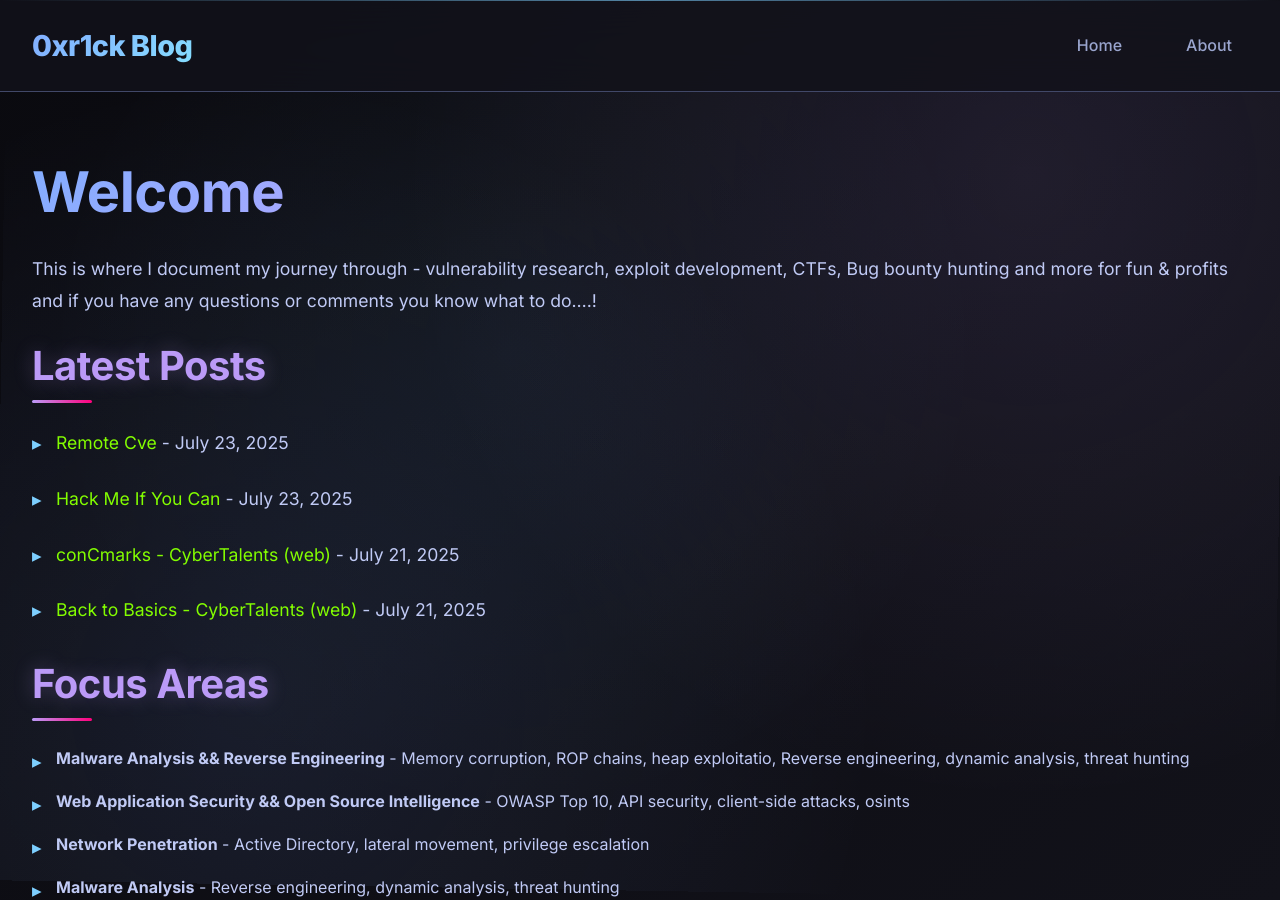
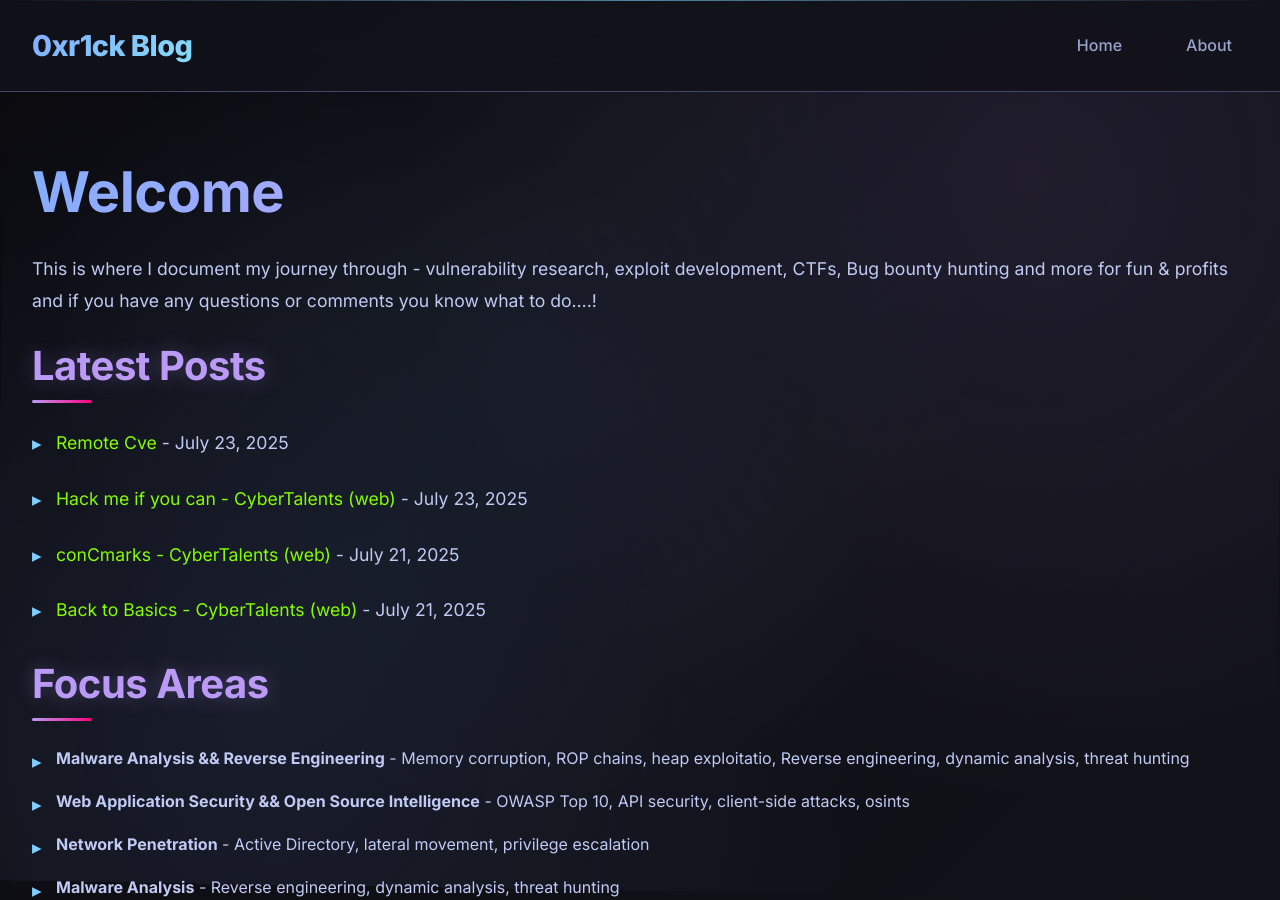
Before and after one commit to 0xr1ck/0xr1ck.github.io, a Jekyll site: the page built from index.md, in a window 1280 px wide and 900 px high. Built offline with Jekyll 4.4.1, drawn with Linux system fonts in a browser that asks for light colours.

Commit message:
Update 2025-07-23-hack-me-if-you-can.md

```diff
--- a/_posts/cybertalents/2025-07-23-hack-me-if-you-can.md
+++ b/_posts/cybertalents/2025-07-23-hack-me-if-you-can.md
@@ -1,9 +1,10 @@
+---
 layout: post
 title: "Hack me if you can - CyberTalents (web)"
 date: 2025-07-23
 categories: [Web]
-
-# web - hack me if you can
+---
+# hack me if you can - CyberTalents (web)
 
 brief `find the rce to get access to the system`
 
```
